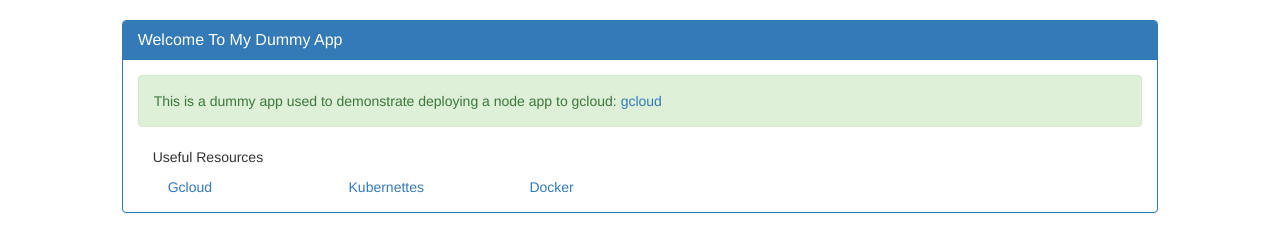
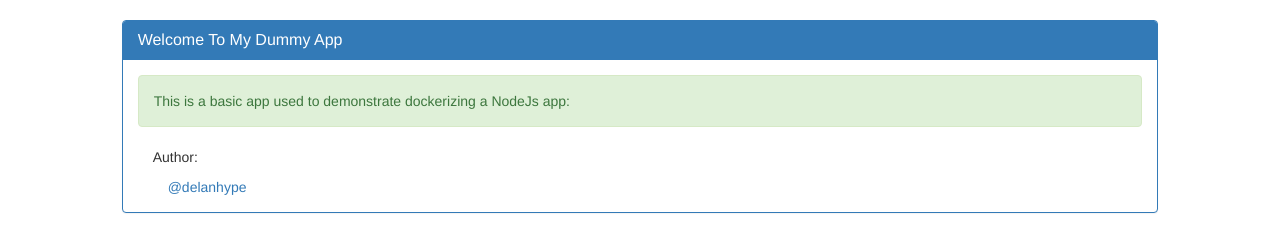
Before and after one commit to andela-cwekesa/blogpost, a website: page index.html in a window 1280 px wide. Drawn offline with nearby package versions, Linux system fonts and the light colour scheme.

Commit message:
update index file

```diff
--- a/index.html
+++ b/index.html
@@ -12,18 +12,12 @@
      </div>
       <div class="panel-body">
        <div class="alert alert-success">
-          <p>This is a dummy app used to demonstrate deploying a node app to gcloud: <a href="https://goo.gl/EmJe99">gcloud</a></p>
+          <p>This is a basic app used to demonstrate dockerizing a NodeJs app: </p>
        </div>
          <div class="col-md-9">
-           <p>Useful Resources</p>
+           <p>Author:</p>
            <div class="col-md-3">
-             <a href="https://cloud.google.com/sdk/gcloud/">Gcloud</a>
-           </div>
-            <div class="col-md-3">
-             <a href="https://kubernetes.io/docs/home/">Kubernettes</a>
-           </div>
-            <div class="col-md-3">
-             <a href="https://docs.docker.com/">Docker</a>
+             <a href="https://twitter.com/delan_hype">@delanhype</a>
            </div>
          </div>
       </div>
```
